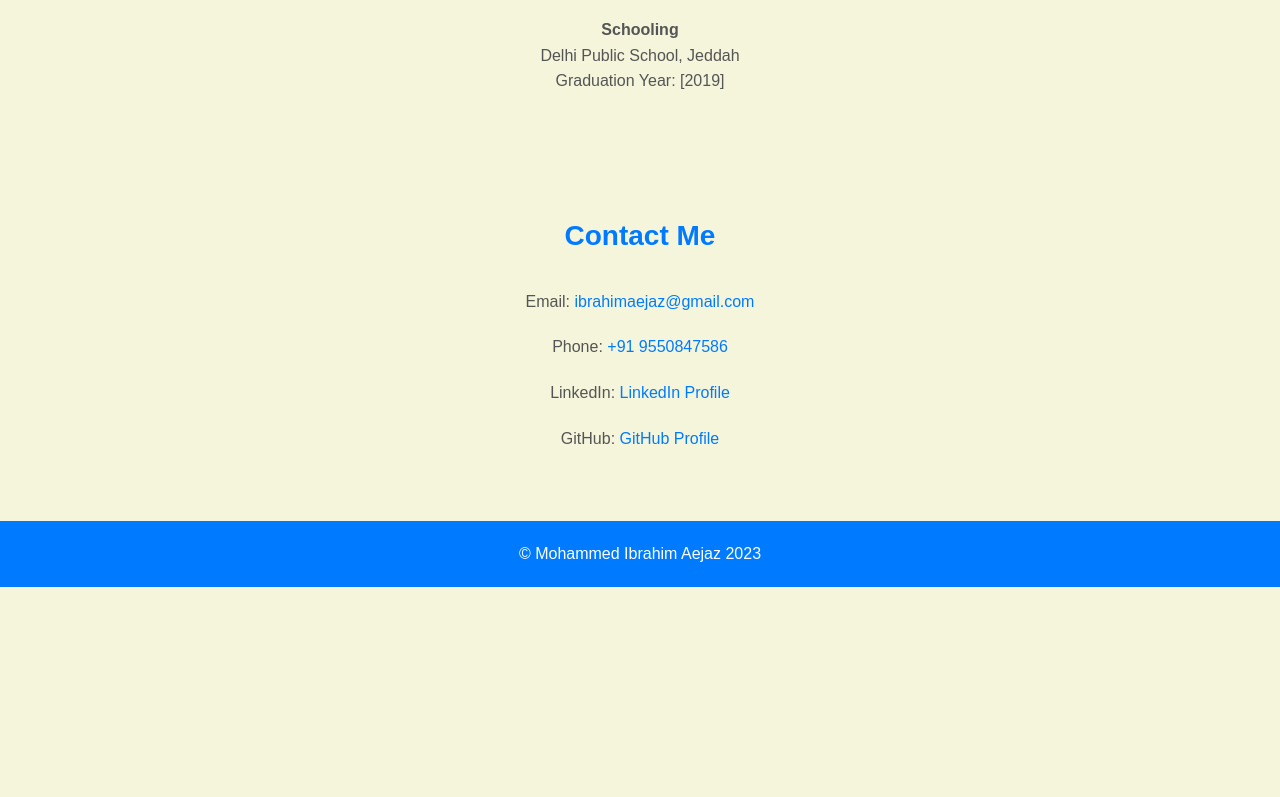
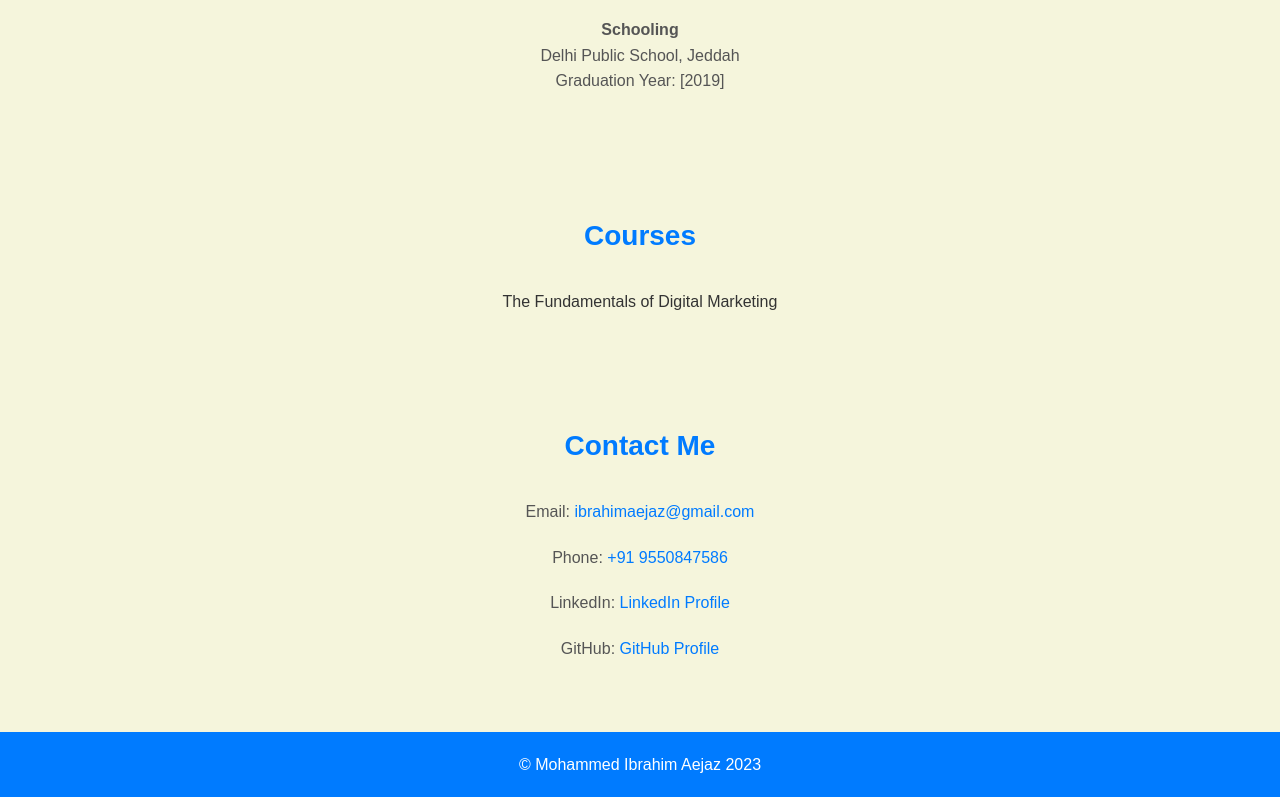
Before and after one commit to ibmaz10/portfolio, a plain HTML site: page index.html in a window 1280 px wide. Shown: the part 1391-2188 px from the top of the page. Before the commit the page ends 1978 px from the top, so only its background shows below. Drawn offline with Linux system fonts and the light colour scheme.

Commit message:
Update index.html

```diff
--- a/index.html
+++ b/index.html
@@ -16,6 +16,7 @@
             <li><a href="#skills">Skills</a></li>
             <li><a href="#projects">Projects</a></li>
             <li><a href="#education">Education</a></li>
+            <li><a href="#courses">Courses</a></li>
             <li><a href="#contact">Contact</a></li>
         </ul>
     </nav>
@@ -67,6 +68,13 @@
         </p>
     </section>
 
+    <section id="courses">
+        <h2>Courses</h2>
+        <ul>
+            <li>The Fundamentals of Digital Marketing</li>
+        </ul>
+    </section>
+
     <section id="contact">
         <h2>Contact Me</h2>
         <p>Email: <a href="mailto:ibrahimaejaz@gmail.com">ibrahimaejaz@gmail.com</a></p>
```
